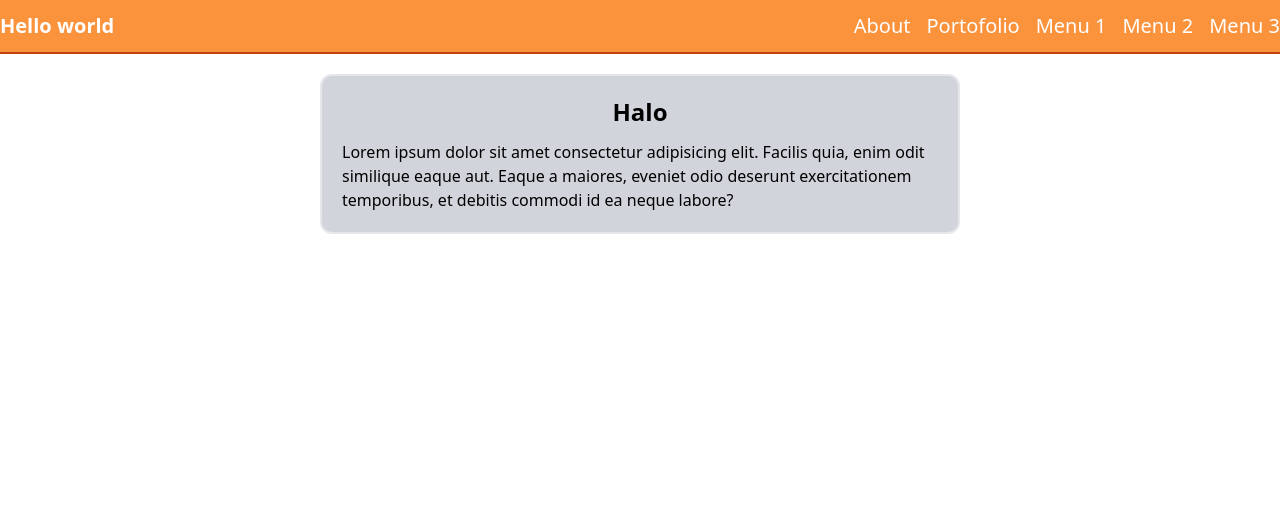
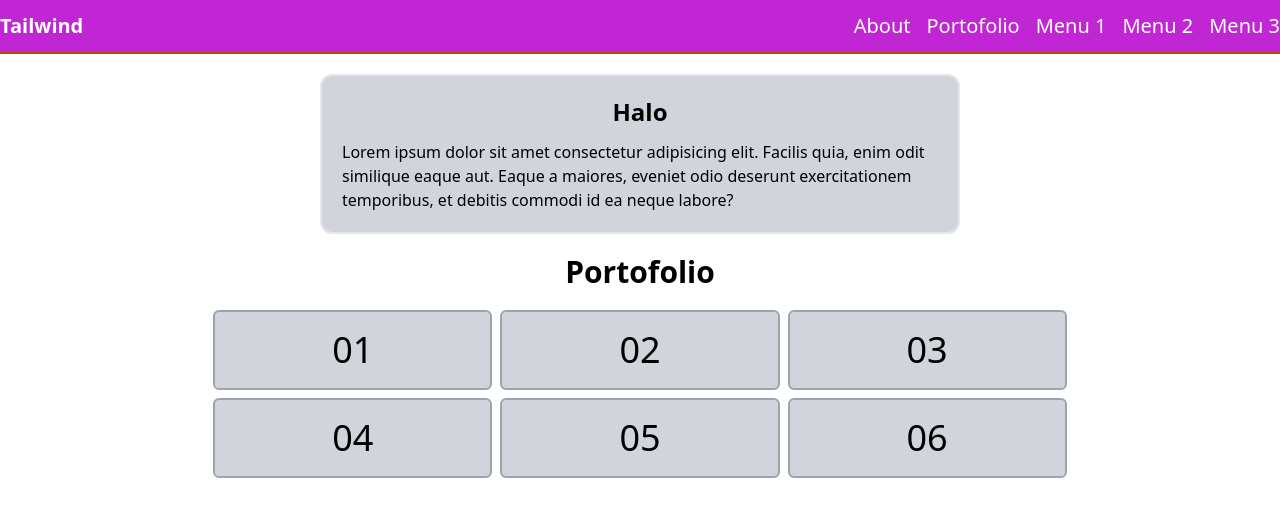
Before and after one commit to Sastraaaa/belajar-tailwindcss, a plain HTML site: page index.html in a window 1280 px wide. Drawn offline with nearby package versions, Linux system fonts and the light colour scheme.

Commit message:
feat(ui): update website design
- Update header colors and text
- Add portofolio section
- Improve overall layout

```diff
--- a/index.html
+++ b/index.html
@@ -7,10 +7,10 @@
   </head>
   <body>
     <div
-      class="bg-blue-400 md:bg-red-400 lg:bg-orange-400 border-orange-700 border-b-2"
+      class="bg-sky-600 md:bg-purple-800 lg:bg-fuchsia-600 border-orange-700 border-b-2"
     >
       <div class="sm:flex justify-between container mx-auto py-3">
-        <h1 class="text-xl font-bold text-center text-white">Hello world</h1>
+        <h1 class="text-xl font-bold text-center text-white">Tailwind</h1>
         <ul class="flex text-white space-x-4 text-xl mt-5 sm:mt-0">
           <li><a href="">About</a></li>
           <li><a href="">Portofolio</a></li>
@@ -30,5 +30,41 @@
         exercitationem temporibus, et debitis commodi id ea neque labore?
       </p>
     </div>
+
+    <h3 class="text-3xl font-bold text-center">Portofolio</h3>
+    <div
+      class="w-4/6 mx-auto my-5 grid grid-cols-1 md:grid-cols-2 lg:grid-cols-3 gap-2 text-4xl"
+    >
+      <divd
+        class="h-20 border-2 border-gray-400 flex justify-center items-center bg-gray-300 rounded-md"
+      >
+        01
+      </divd>
+      <div
+        class="h-20 border-2 border-gray-400 flex justify-center items-center bg-gray-300 rounded-md"
+      >
+        02
+      </div>
+      <div
+        class="h-20 border-2 border-gray-400 flex justify-center items-center bg-gray-300 rounded-md"
+      >
+        03
+      </div>
+      <div
+        class="h-20 border-2 border-gray-400 flex justify-center items-center bg-gray-300 rounded-md"
+      >
+        04
+      </div>
+      <div
+        class="h-20 border-2 border-gray-400 flex justify-center items-center bg-gray-300 rounded-md"
+      >
+        05
+      </div>
+      <div
+        class="h-20 border-2 border-gray-400 flex justify-center items-center bg-gray-300 rounded-md"
+      >
+        06
+      </div>
+    </div>
   </body>
 </html>
```
